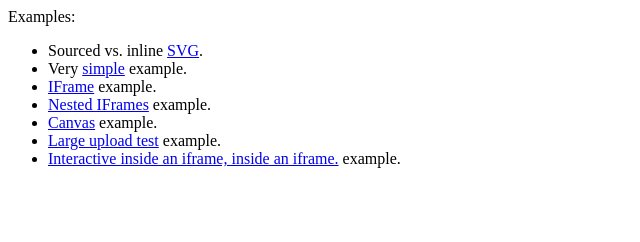
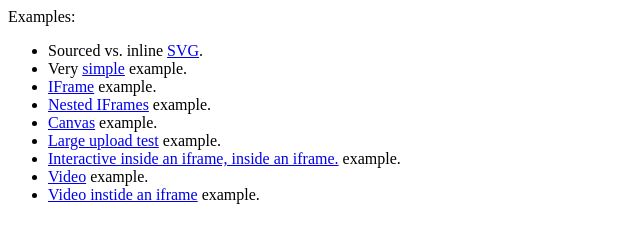
Before and after one commit to concord-consortium/shutterbug.js, a website: page app/assets/demo/index.html in a window 1280 px wide. Shown: the whole page, without its empty margins (0-640 px from the left). Drawn offline with Linux system fonts and the light colour scheme; files whose address does not match are found by name.

Commit message:
Update demo index.

```diff
--- a/app/assets/demo/index.html
+++ b/app/assets/demo/index.html
@@ -17,6 +17,8 @@
       <li><a href="canvas_example.html">Canvas</a> example.</li>
       <li><a href="big_image_test.html">Large upload test</a> example.</li>
       <li><a href="nested_interactive_iframe.html">Interactive inside an iframe, inside an iframe.</a> example.</li>
+      <li><a href="video.html">Video</a> example.</li>
+      <li><a href="iframe-video.html">Video instide an iframe</a> example.</li>
     </ul>
   </body>
 </html>
```
Also changed, not shown: README.md.
